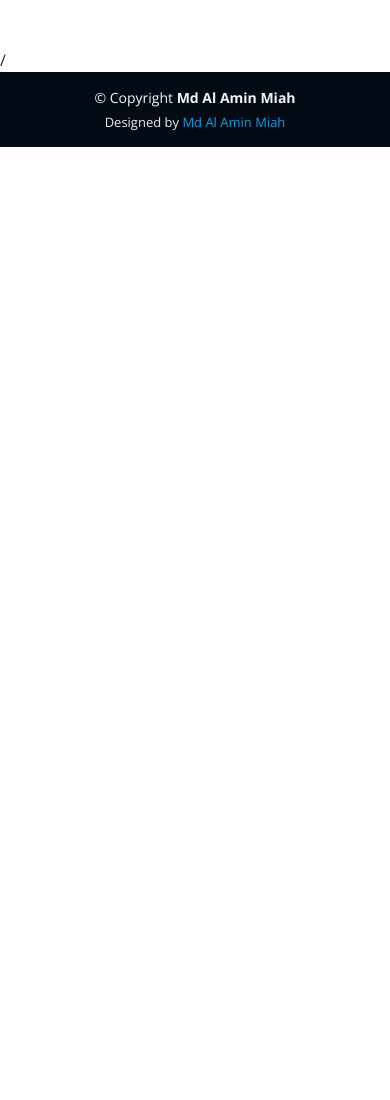
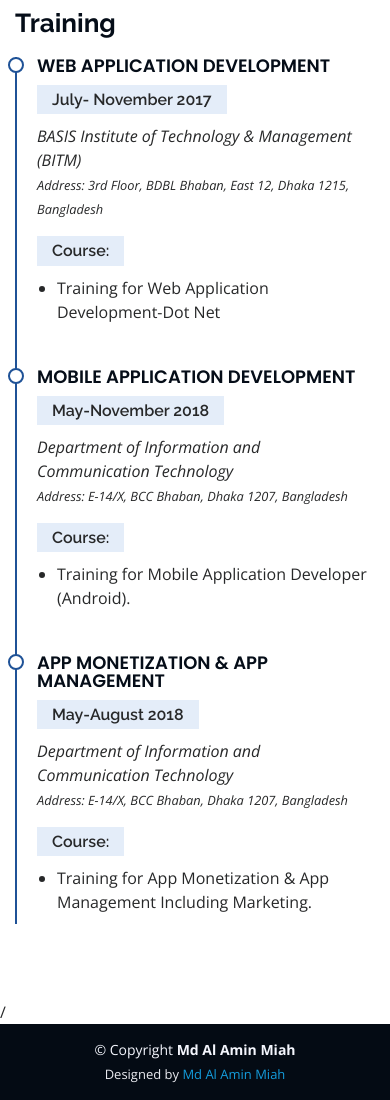
Before and after one commit to mdalaminmiah/alamin, a plain HTML site: page index.html in a window 390 px wide. Shown: the part 8453-9553 px from the top of the page. Before the commit the page ends 8600 px from the top, so only its background shows below. Drawn offline with nearby package versions, Linux system fonts and the light colour scheme.

Commit message:
By Alamin: Adding Training

```diff
--- a/index.html
+++ b/index.html
@@ -313,6 +313,7 @@
               <p ><em>Lions School And College</em>
                 <br/>
                 <em style="font-size:0.8rem;">Address: G L Roy Rd, Rangpur, Bangladesh</em>
+
               </p>
             </div>
             <div class="resume-item">
@@ -526,7 +527,61 @@
 
               </ul>
             </div>
+        </div>
+           <!-- Training Part -->
+           <div class="col-lg-12" data-aos="fade-up" data-aos-delay="100">
+            <h3 class="resume-title">Training</h3>
+            <div class="resume-item">
+              <h4>Web Application Development</h4>
+              <h5>July- November 2017</h5>
+              <p>
+                <em>BASIS Institute of Technology & Management (BITM)</em>
+                <br/>
+                <em style="font-size:0.8rem;">Address: 3rd Floor, BDBL Bhaban, East 12, Dhaka 1215, Bangladesh</em>
 
+              </p>
+              <h5>Course:</h5>
+              <ul>
+                <li>
+                  Training for Web Application Development-Dot Net
+                </li>
+              </ul>
+            </div>
+
+            <div class="resume-item">
+              <h4>Mobile Application Development</h4>
+              <h5>May-November 2018</h5>
+              <p>
+                <em>Department of Information and Communication Technology</em>
+                <br/>
+                <em style="font-size:0.8rem;">Address: E-14/X, BCC Bhaban, Dhaka 1207, Bangladesh</em>
+
+              </p>
+              <h5>Course:</h5>
+              <ul>
+                <li>
+                  Training for Mobile Application Developer (Android).
+                </li>
+              </ul>
+            </div>
+
+            <div class="resume-item">
+              <h4>App Monetization & App Management</h4>
+              <h5>May-August 2018 </h5>
+              <p>
+                <em>Department of Information and Communication Technology</em>
+                <br/>
+                <em style="font-size:0.8rem;">Address: E-14/X, BCC Bhaban, Dhaka 1207, Bangladesh</em>
+
+              </p>
+              <h5>Course:</h5>
+              <ul>
+                <li>
+                  Training for App Monetization & App Management Including Marketing.
+                </li>
+              </ul>
+            </div>
+          </div>
 
 
           </div>
```
Also changed, not shown: assets/Extra Code/Extra.txt.
